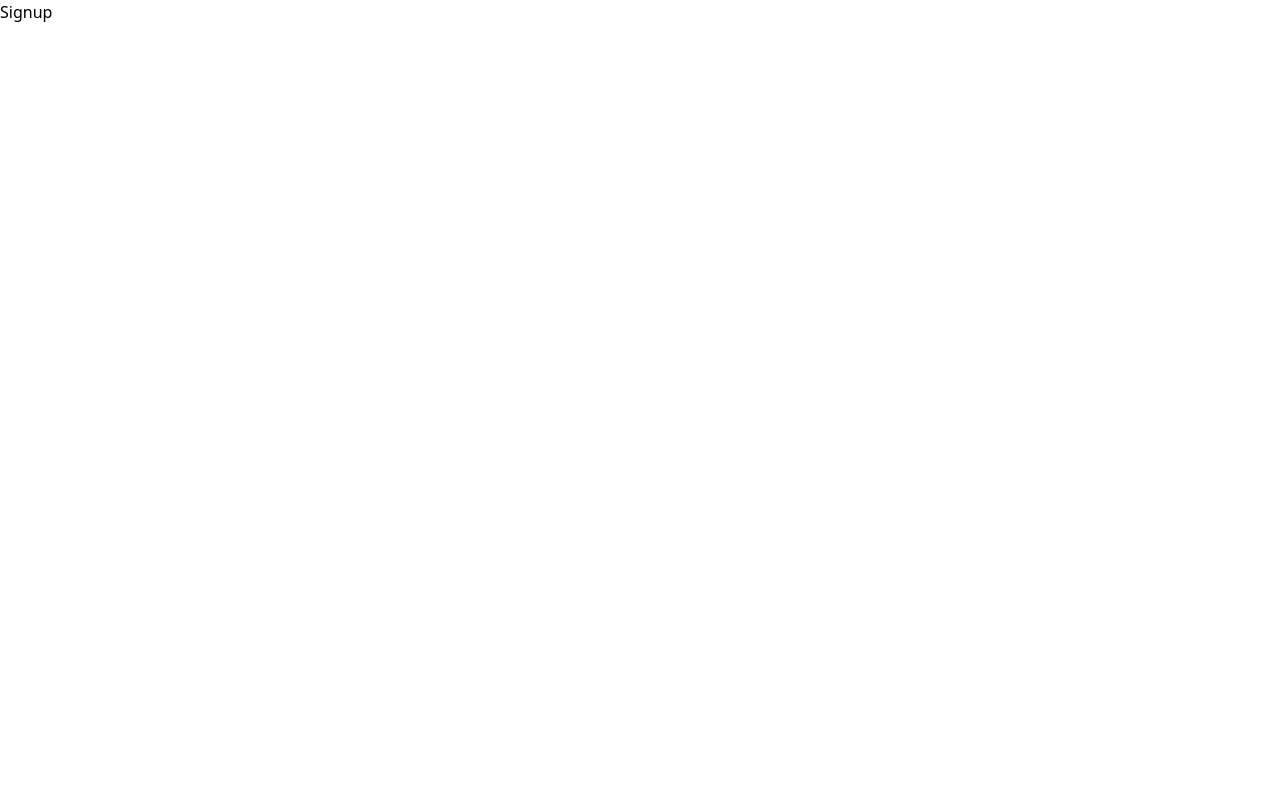
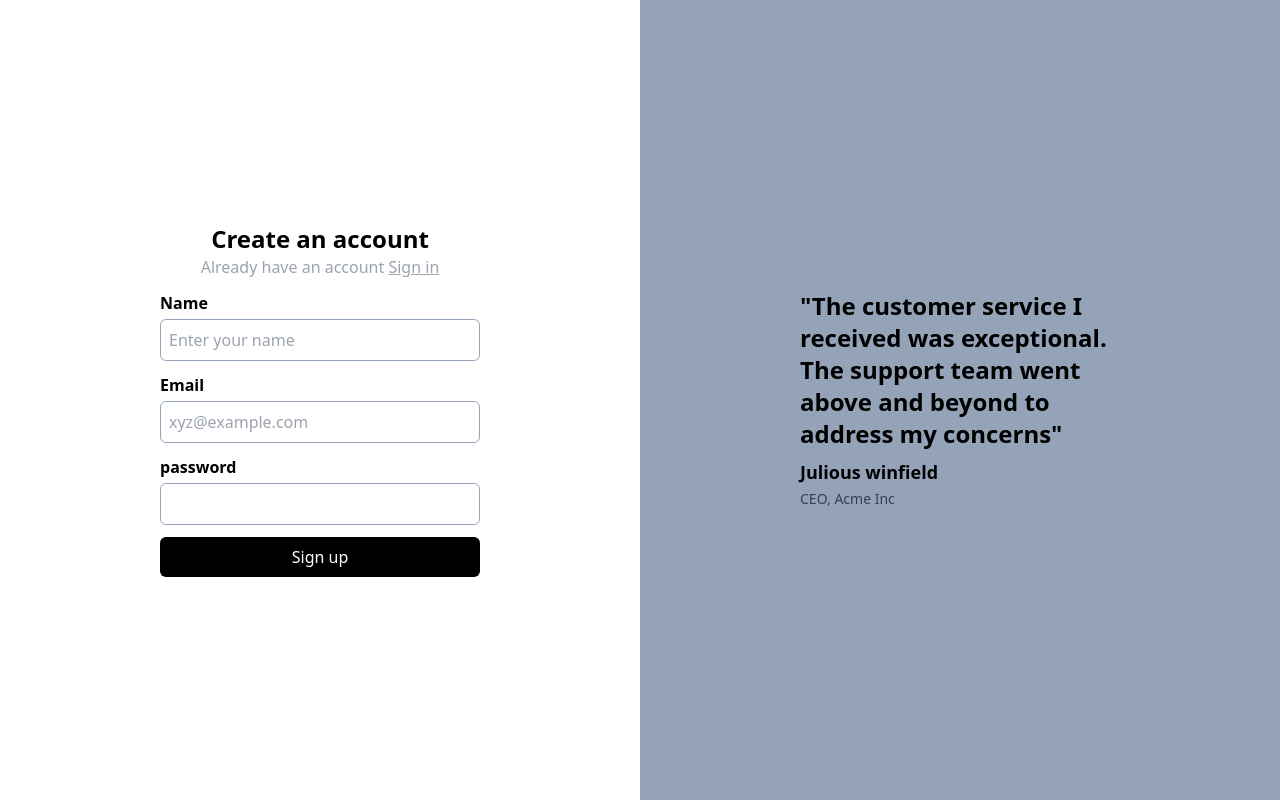
Before and after one commit to SanketDhabarde/medium, a React (Vite) app in the folder frontend/: page /signup in a window 1280 px wide. Built offline with nearby package versions, Linux system fonts and the light colour scheme.

Commit message:
feat: add signup and signin page

```diff
--- a/frontend/package.json
+++ b/frontend/package.json
@@ -11,6 +11,7 @@
   },
   "dependencies": {
     "@sanketdhabarde/common-app": "^1.0.0",
+    "axios": "^1.6.7",
     "react": "^18.2.0",
     "react-dom": "^18.2.0",
     "react-router-dom": "^6.22.1"
--- /dev/null
+++ b/frontend/src/components/Button.tsx
@@ -0,0 +1,16 @@
+interface ButtonProps {
+  label: string;
+  onClick: () => void;
+}
+const Button = ({ label, onClick }: ButtonProps) => {
+  return (
+    <button
+      className="w-full p-2 bg-black text-white rounded-md"
+      onClick={onClick}
+    >
+      {label}
+    </button>
+  );
+};
+
+export default Button;
--- /dev/null
+++ b/frontend/src/components/LabelledInput.tsx
@@ -0,0 +1,30 @@
+interface LabelledInputProps {
+  label: string;
+  type?: string;
+  placeholder: string;
+  value: string;
+  onChange: (e: React.ChangeEvent<HTMLInputElement>) => void;
+}
+
+const LabelledInput = ({
+  label,
+  type,
+  placeholder,
+  value,
+  onChange,
+}: LabelledInputProps) => {
+  return (
+    <div className="flex flex-col my-3 w-full">
+      <label className="font-semibold text-md text-black">{label}</label>
+      <input
+        type={type || "text"}
+        placeholder={placeholder}
+        value={value}
+        onChange={onChange}
+        className="p-2 border border-slate-400 rounded-md mt-1 "
+      />
+    </div>
+  );
+};
+
+export default LabelledInput;
--- /dev/null
+++ b/frontend/src/components/Quote.tsx
@@ -0,0 +1,16 @@
+const Quote = () => {
+  return (
+    <div className="w-full h-screen bg-slate-400 flex justify-center items-center">
+      <div className="w-1/2">
+        <h1 className="font-bold text-2xl">
+          "The customer service I received was exceptional. The support team
+          went above and beyond to address my concerns"
+        </h1>
+        <p className="text-lg font-semibold mt-2">Julious winfield</p>
+        <span className="text-sm text-slate-700">CEO, Acme Inc</span>
+      </div>
+    </div>
+  );
+};
+
+export default Quote;
--- /dev/null
+++ b/frontend/src/config.ts
@@ -0,0 +1 @@
+export const BACKEND_URL = "https://backend.sanketdhabarde13.workers.dev"
--- a/frontend/src/pages/Signin.tsx
+++ b/frontend/src/pages/Signin.tsx
@@ -1,9 +1,64 @@
-import React from 'react'
+import { Link } from "react-router-dom";
+import Quote from "../components/Quote";
+import LabelledInput from "../components/LabelledInput";
+import Button from "../components/Button";
+import { SignInInput } from "@sanketdhabarde/common-app";
+import { useState } from "react";
+import { BACKEND_URL } from "../config";
+import axios from "axios";
 
 function Signin() {
+  const [input, setInput] = useState<SignInInput>({
+    email: "",
+    password: "",
+  });
+
+  const handleClick = async () => {
+    try {
+      const response = await axios.post(
+        `${BACKEND_URL}/api/v1/user/signin`,
+        input
+      );
+      const jwt = response.data.token;
+      localStorage.setItem("token", jwt);
+    } catch (error) {
+      console.log(error);
+    }
+  };
+
   return (
-    <div>Signin</div>
-  )
+    <div className="grid grid-cols-1 lg:grid-cols-2">
+      <div className="flex justify-center items-center flex-col w-full h-screen">
+        <div className="w-1/2">
+          <h1 className="font-bold text-2xl text-center">Log in account</h1>
+          <p className="text-gray-400 text-center w-full">
+            Don't have an account{" "}
+            <Link to="/signup" className="underline">
+              Sign up
+            </Link>
+          </p>
+          <LabelledInput
+            label="Email"
+            type="email"
+            value={input.email}
+            onChange={(e) => setInput({ ...input, email: e.target.value })}
+            placeholder="xyz@example.com"
+          />
+          <LabelledInput
+            label="password"
+            type="password"
+            placeholder=""
+            value={input.password}
+            onChange={(e) => setInput({ ...input, password: e.target.value })}
+          />
+          <Button label="Sign in" onClick={handleClick} />
+        </div>
+      </div>
+      <div className="hidden lg:block">
+        <Quote />
+      </div>
+    </div>
+  );
 }
 
-export default Signin
+export default Signin;
--- a/frontend/src/pages/Signup.tsx
+++ b/frontend/src/pages/Signup.tsx
@@ -1,9 +1,70 @@
-import React from 'react'
+import { Link } from "react-router-dom";
+import Quote from "../components/Quote";
+import LabelledInput from "../components/LabelledInput";
+import Button from "../components/Button";
+import { useState } from "react";
+import { SignupInput } from "@sanketdhabarde/common-app";
+import axios from "axios";
+import { BACKEND_URL } from "../config";
 
 function Signup() {
+  const [input, setInput] = useState<SignupInput>({
+    name: "",
+    email: "",
+    password: "",
+  });
+
+  const handleClick = async () => {
+    try {
+      const response = await axios.post(
+        `${BACKEND_URL}/api/v1/user/signup`,
+        input
+      );
+      const jwt = response.data.token;
+      localStorage.setItem("token", jwt);
+    } catch (error) {
+      console.log(error);
+    }
+  };
+
   return (
-    <div>Signup</div>
-  )
+    <div className="grid grid-cols-1 lg:grid-cols-2">
+      <div className="flex justify-center items-center flex-col w-full h-screen">
+        <div className="w-1/2">
+          <h1 className="font-bold text-2xl text-center">Create an account</h1>
+          <p className="text-gray-400 text-center w-full">
+            Already have an account{" "}
+            <Link to="/signin" className="underline">
+              Sign in
+            </Link>
+          </p>
+          <LabelledInput
+            label="Name"
+            placeholder="Enter your name"
+            value={input.name || ""}
+            onChange={(e) => setInput({ ...input, name: e.target.value })}
+          />
+          <LabelledInput
+            label="Email"
+            placeholder="xyz@example.com"
+            value={input.email}
+            onChange={(e) => setInput({ ...input, email: e.target.value })}
+          />
+          <LabelledInput
+            label="password"
+            type="password"
+            placeholder=""
+            value={input.password}
+            onChange={(e) => setInput({ ...input, password: e.target.value })}
+          />
+          <Button label="Sign up" onClick={handleClick} />
+        </div>
+      </div>
+      <div className="hidden lg:block">
+        <Quote />
+      </div>
+    </div>
+  );
 }
 
-export default Signup
+export default Signup;
```
Also changed, not shown: 1 other file (tests, documents, lock files or other folders).
